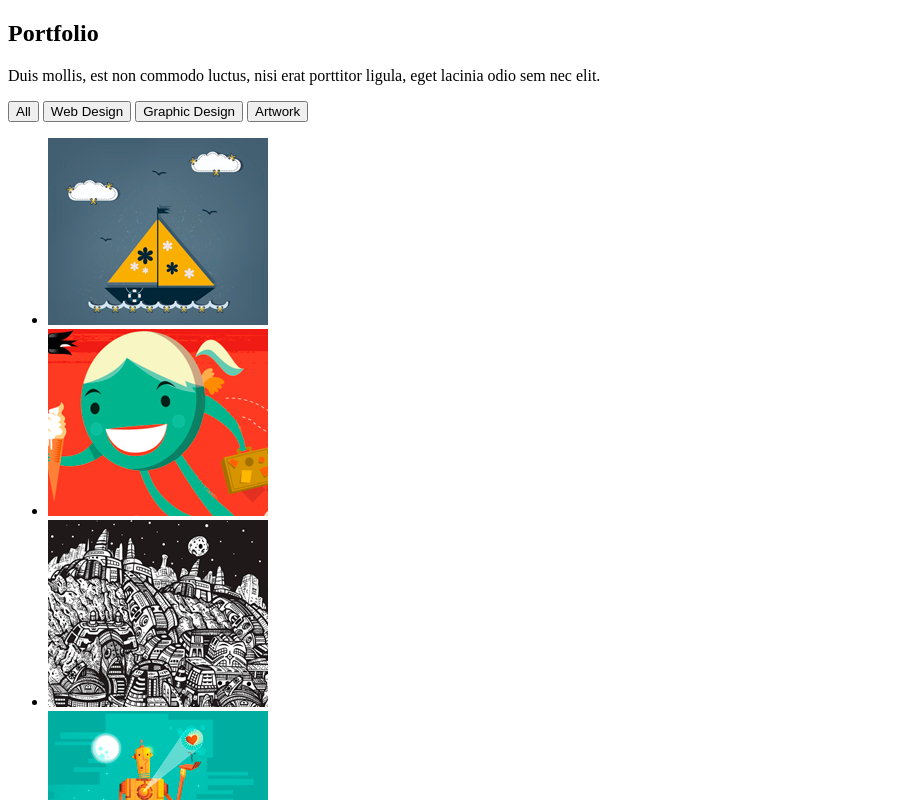
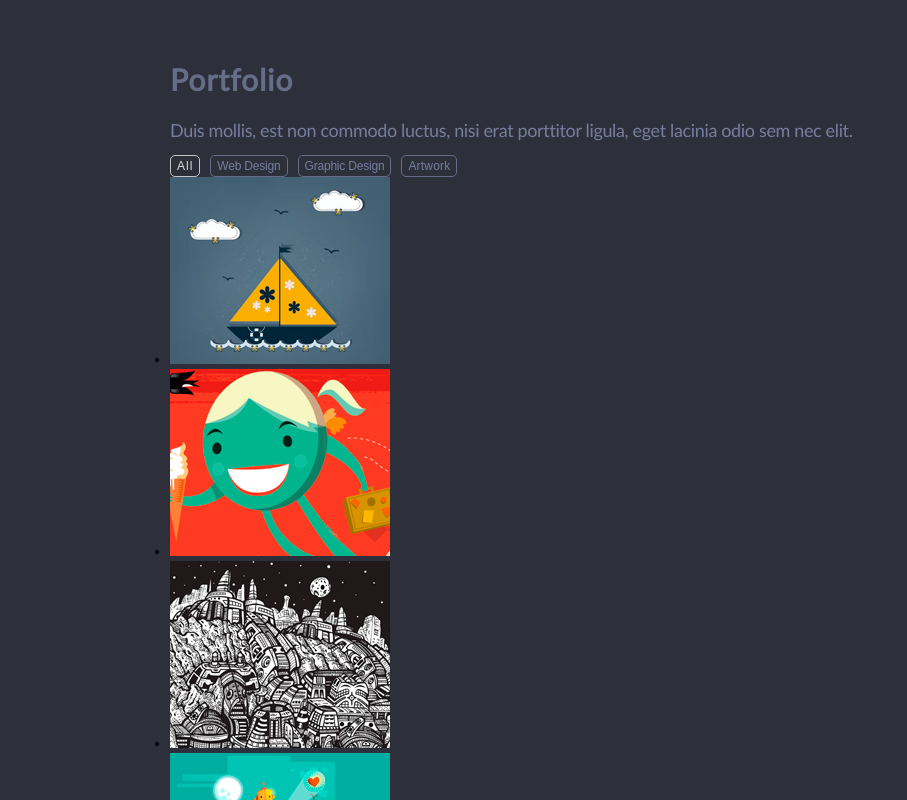
Before and after one commit to andtopchiy/singolo, a plain HTML site: page singolo2.html in a window 1280 px wide. Shown: the top 800 px of the page, without its empty margins (0-907 px from the left). Drawn offline with Linux system fonts and the light colour scheme.

Commit message:
feat: add stylesheet portfolio header

```diff
--- a/singolo2.css
+++ b/singolo2.css
@@ -0,0 +1,138 @@
+html {
+    font-size: 10px;
+}
+
+body {
+    margin: 0;
+    font-family: 'Lato Regular', sans-serif;
+    font-size: 1.6rem;
+    background-color: #fefefe;
+}
+
+*,
+*:before,
+*:after {
+    box-sizing: border-box;
+}
+
+h1, h2, h3, h4, h5, h6 {
+    margin: 0;
+}
+
+p {
+    margin: 0;
+}
+
+ul {
+    margin: 0;
+    padding: 0;
+}
+
+/**** Container ****/
+
+.container {
+    width: 100%;
+    max-width: 1020px;
+    margin: 0 auto;
+    padding: 0 40px;
+}
+
+/**** Portfolio ****/
+
+.portfolio {
+    border-bottom: 6px solid #323746;
+    background-color: #2d303a;
+    padding-top: 67px;
+}
+
+.portfolio__header {
+    padding-bottom: 8px;
+    line-height: 30px;
+}
+
+.portfolio__name {
+    font-size: 3rem;
+    padding-bottom: 20px;
+    font-weight: 900;
+    color: #666d89;
+    letter-spacing: 1px;
+}
+.portfolio__description {
+    font-size: 1.8rem;
+    font-weight: 300;
+    color: #767e9e;
+    letter-spacing: -0.35px;
+}
+
+.filter {
+    display: flex;
+}
+
+.filter__item {
+    color: #767e9e;
+    border: 1px solid rgb(102, 109, 137);
+    border-radius: 5px;
+    cursor: pointer;
+    background-color: transparent;
+    margin-right: 10px;
+    line-height: 18px;
+    font-size: 1.2rem;
+    transition: 0.30s ease-out;
+    letter-spacing: -0.2px;
+}
+.filter__item:first-child{
+    letter-spacing: 1px;
+}
+.filter__item:last-child{
+    letter-spacing: 0.2px;
+}
+
+.filter__item--active, .filter__item:hover {
+    border-color: rgb(197, 197, 197);
+    color: #dedede;
+}
+
+
+
+
+
+
+/**** About-us ****/
+.social-list__item {
+    width: 32px;
+    height: 32px;
+    background-color: transparent;
+    border: 1px solid #767e9e;
+    box-sizing: border-box;
+    border-radius: 50%;
+    margin-right: 8.5px;
+    background-repeat: no-repeat;
+    background-position: center;
+    display: block;
+    transition: 0.27s ease-out;
+}
+
+.social-list__item:hover {
+    background-color: #2d303a;
+
+}
+
+.social-list__item--facebook {
+    background-image: url("assets/images/ico-facebook.svg");
+    background-size: 8px;
+}
+
+.social-list__item--google-plus {
+    background-image: url("assets/images/ico-google-plus.svg");
+    background-size: 14px;
+}
+
+.social-list__item--twitter {
+    background-image: url("assets/images/ico-twitter.svg");
+    background-size: 14px;
+}
+
+.social-list__item--linkedin {
+    background-image: url("assets/images/ico-linkedin.svg");
+    background-size: 14px;
+}
```
Also changed, not shown: singolo1.html (+0 -3 lines).
